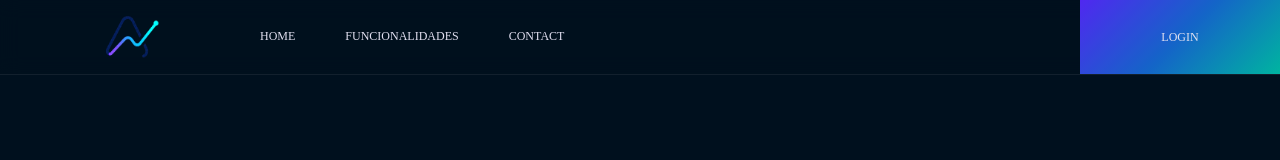
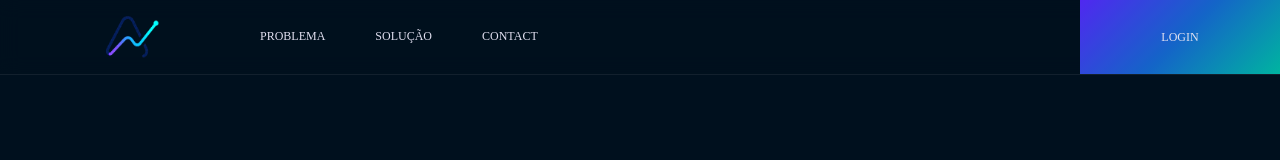
Before and after one commit to CaduValezzi/Custe_AI, a Next.js app: page / in a window 1280 px wide. Shown: the top 160 px of the page. Built offline with nearby package versions, Linux system fonts and the light colour scheme; a web font is replaced by a local one.

Commit message:
refactor(menu): update menu links and improve accessibility with anchor tags

```diff
--- a/src/components/organisms/menu/index.tsx
+++ b/src/components/organisms/menu/index.tsx
@@ -41,12 +41,12 @@ export const Menu = (): ReactNode => {
     <>
         <div className={`${S.menu__section} `}>
            <div className={`${S.menu__container}`}>
-               <Logo className={S.menu__logo} alt="Logo" size="small" />
+               <a href="#" rel="noopener noreferrer"><Logo className={S.menu__logo} alt="Logo" size="small" /></a>
                <nav className={S.menu__nav}>
                  <ul className={S.menu__list}>
-                   <li className={S.menu__item}><a href="#home" rel="noopener noreferrer" >Home<div className={S.menu__item__underline}/></a></li>
-                   <li className={S.menu__item}><a href="#feature" rel="noopener noreferrer" >Funcionalidades<div className={S.menu__item__underline}/></a></li>
-                   <li className={S.menu__item}><a href="#contact" rel="noopener noreferrer" >Contact<div className={S.menu__item__underline}/></a></li>
+                   <li className={S.menu__item}><a href="#problem" rel="noopener noreferrer" >Problema<div className={S.menu__item__underline}/></a></li>
+                   <li className={S.menu__item}><a href="#feature" rel="noopener noreferrer" >Solução<div className={S.menu__item__underline}/></a></li>
+                   <li className={S.menu__item}><a href="#" rel="noopener noreferrer" >Contact<div className={S.menu__item__underline}/></a></li>
                  </ul>
                </nav>
            </div>
```
